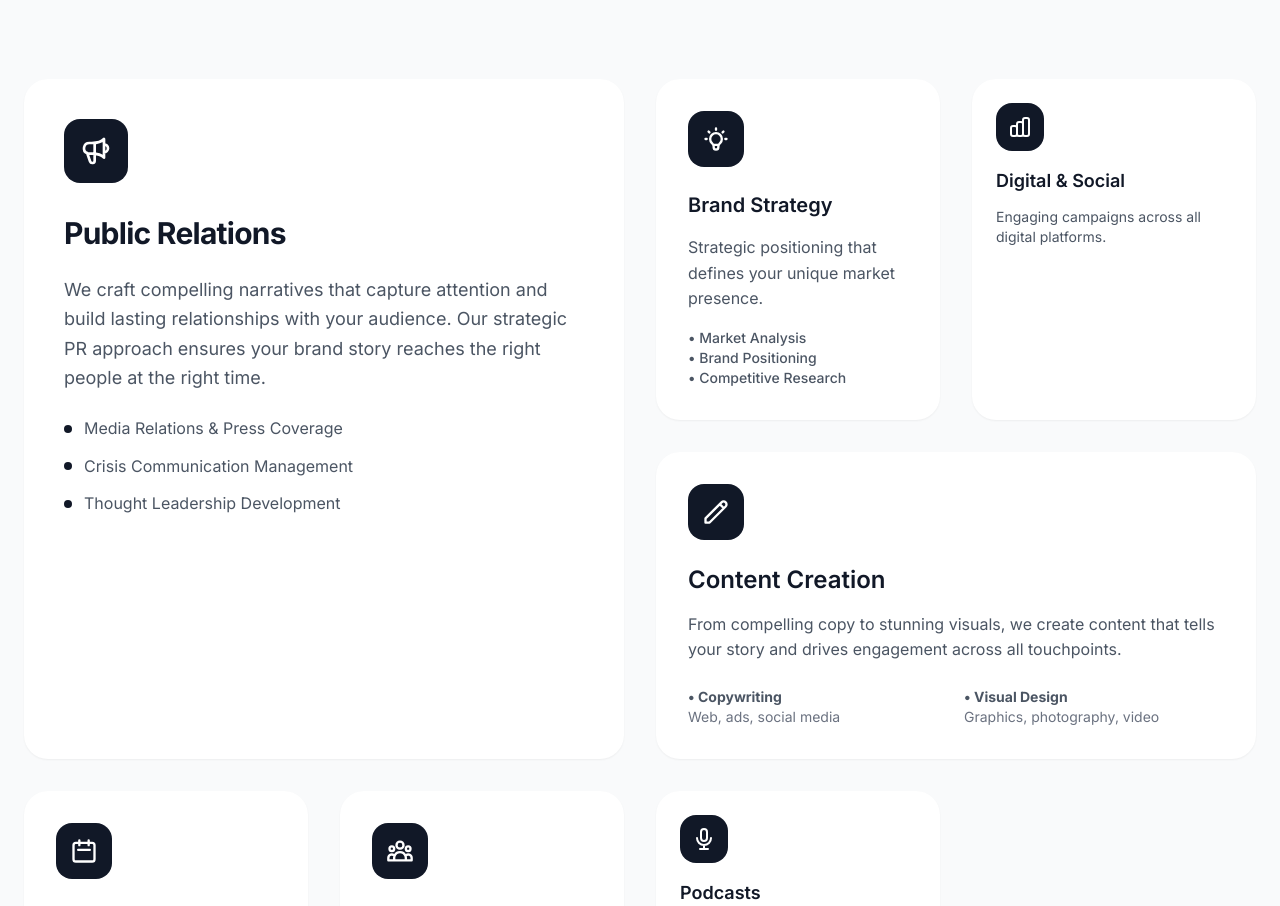
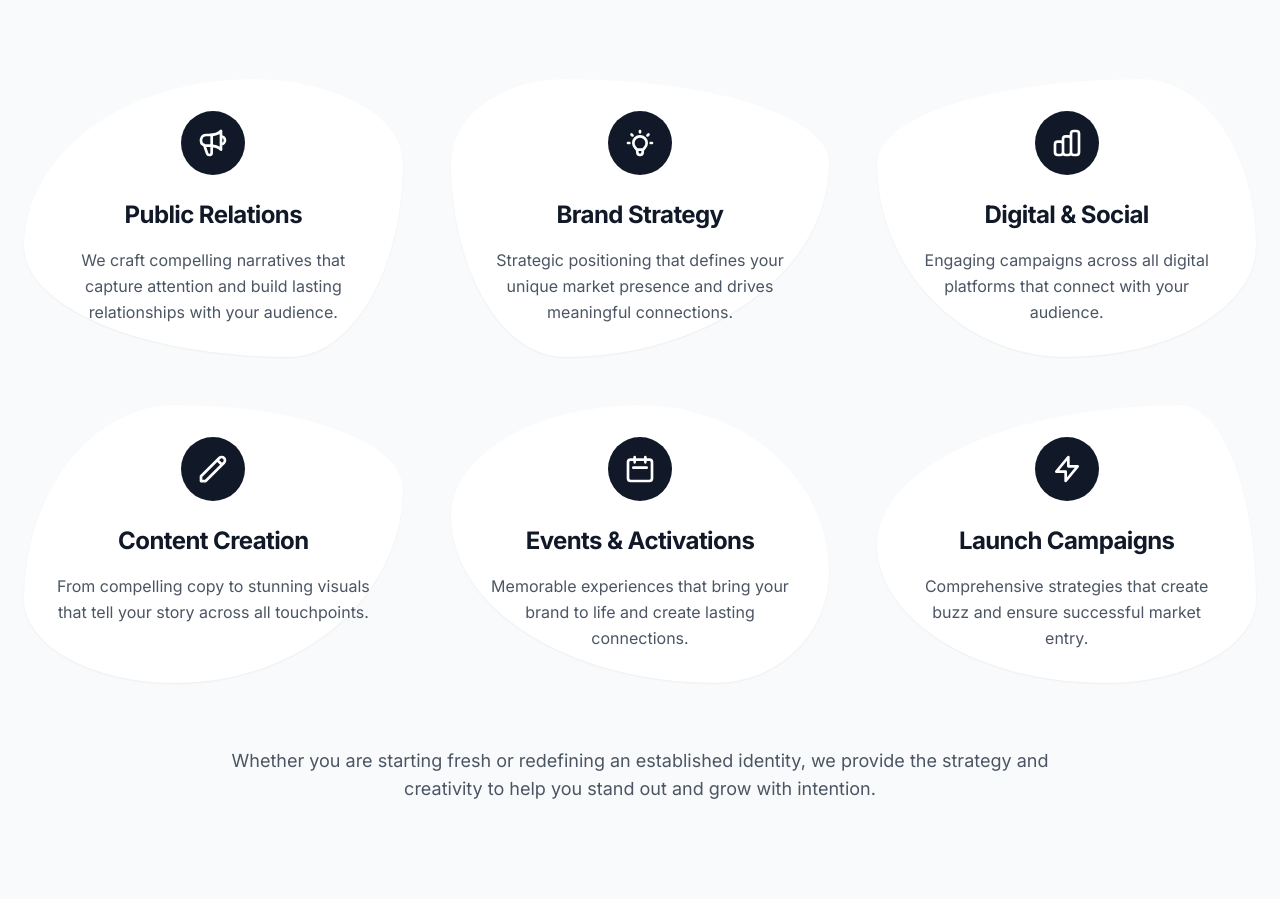
Before and after one commit to Neeraali-digital/BrandroFrontend-0.1, an Angular app: page / in a window 1280 px wide. Shown: the part 1860-2766 px from the top of the page. Built offline with nearby package versions, Linux system fonts and the light colour scheme.

Commit message:
theme updation 0.1

```diff
--- a/src/app/components/promises/promises.component.html
+++ b/src/app/components/promises/promises.component.html
@@ -17,159 +17,73 @@
       </p>
     </div>
 
-    <!-- Clean Services Grid -->
-    <div class="grid grid-cols-1 md:grid-cols-2 lg:grid-cols-4 gap-8">
+    <!-- Blob Services Grid -->
+    <div class="grid grid-cols-1 md:grid-cols-2 lg:grid-cols-3 gap-12">
 
-      <!-- Large Featured Card - Public Relations -->
-      <div class="lg:col-span-2 lg:row-span-2 group bg-white p-10 rounded-3xl shadow-sm hover:shadow-lg transition-all duration-300 hover:-translate-y-1">
-        <div class="w-16 h-16 bg-gray-900 rounded-2xl flex items-center justify-center mb-8 group-hover:scale-110 transition-transform duration-300">
+      <!-- Public Relations Blob -->
+      <div class="group bg-white p-8 shadow-sm hover:shadow-lg transition-all duration-300 hover:-translate-y-1 text-center" style="border-radius: 60% 40% 30% 70% / 60% 30% 70% 40%;">
+        <div class="w-16 h-16 bg-gray-900 rounded-full flex items-center justify-center mb-6 mx-auto group-hover:scale-110 transition-transform duration-300">
           <svg class="w-8 h-8 text-white" fill="none" stroke="currentColor" viewBox="0 0 24 24">
             <path stroke-linecap="round" stroke-linejoin="round" stroke-width="2" d="M11 5.882V19.24a1.76 1.76 0 01-3.417.592l-2.147-6.15M18 13a3 3 0 100-6M5.436 13.683A4.001 4.001 0 017 6h1.832c4.1 0 7.625-1.234 9.168-3v14c-1.543-1.766-5.067-3-9.168-3H7a3.988 3.988 0 01-1.564-.317z"></path>
           </svg>
         </div>
-        <h3 class="text-3xl font-bold text-gray-900 mb-6 tracking-tight">Public Relations</h3>
-        <p class="text-gray-600 text-lg mb-6 leading-relaxed">
-          We craft compelling narratives that capture attention and build lasting relationships with your audience. Our strategic PR approach ensures your brand story reaches the right people at the right time.
-        </p>
-        <ul class="space-y-3 text-gray-600">
-          <li class="flex items-center">
-            <span class="w-2 h-2 bg-gray-900 rounded-full mr-3"></span>
-            Media Relations & Press Coverage
-          </li>
-          <li class="flex items-center">
-            <span class="w-2 h-2 bg-gray-900 rounded-full mr-3"></span>
-            Crisis Communication Management
-          </li>
-          <li class="flex items-center">
-            <span class="w-2 h-2 bg-gray-900 rounded-full mr-3"></span>
-            Thought Leadership Development
-          </li>
-        </ul>
+        <h3 class="text-2xl font-bold text-gray-900 mb-4 tracking-tight">Public Relations</h3>
+        <p class="text-gray-600 leading-relaxed">We craft compelling narratives that capture attention and build lasting relationships with your audience.</p>
       </div>
 
-      <!-- Brand Strategy -->
-      <div class="group bg-white p-8 rounded-3xl shadow-sm hover:shadow-lg transition-all duration-300 hover:-translate-y-1">
-        <div class="w-14 h-14 bg-gray-900 rounded-2xl flex items-center justify-center mb-6 group-hover:scale-110 transition-transform duration-300">
-          <svg class="w-7 h-7 text-white" fill="none" stroke="currentColor" viewBox="0 0 24 24">
+      <!-- Brand Strategy Blob -->
+      <div class="group bg-white p-8 shadow-sm hover:shadow-lg transition-all duration-300 hover:-translate-y-1 text-center" style="border-radius: 30% 70% 70% 30% / 30% 30% 70% 70%;">
+        <div class="w-16 h-16 bg-gray-900 rounded-full flex items-center justify-center mb-6 mx-auto group-hover:scale-110 transition-transform duration-300">
+          <svg class="w-8 h-8 text-white" fill="none" stroke="currentColor" viewBox="0 0 24 24">
             <path stroke-linecap="round" stroke-linejoin="round" stroke-width="2" d="M9.663 17h4.673M12 3v1m6.364 1.636l-.707.707M21 12h-1M4 12H3m3.343-5.657l-.707-.707m2.828 9.9a5 5 0 117.072 0l-.548.547A3.374 3.374 0 0014 18.469V19a2 2 0 11-4 0v-.531c0-.895-.356-1.754-.988-2.386l-.548-.547z"></path>
           </svg>
         </div>
-        <h3 class="text-xl font-semibold text-gray-900 mb-4">Brand Strategy</h3>
-        <p class="text-gray-600 mb-4">Strategic positioning that defines your unique market presence.</p>
-        <div class="text-sm text-gray-600 font-medium">
-          • Market Analysis<br>
-          • Brand Positioning<br>
-          • Competitive Research
-        </div>
+        <h3 class="text-2xl font-bold text-gray-900 mb-4 tracking-tight">Brand Strategy</h3>
+        <p class="text-gray-600 leading-relaxed">Strategic positioning that defines your unique market presence and drives meaningful connections.</p>
       </div>
 
-      <!-- Digital Media -->
-      <div class="group bg-white p-6 rounded-3xl shadow-sm hover:shadow-lg transition-all duration-300 hover:-translate-y-1">
-        <div class="w-12 h-12 bg-gray-900 rounded-2xl flex items-center justify-center mb-4 group-hover:scale-110 transition-transform duration-300">
-          <svg class="w-6 h-6 text-white" fill="none" stroke="currentColor" viewBox="0 0 24 24">
+      <!-- Digital & Social Blob -->
+      <div class="group bg-white p-8 shadow-sm hover:shadow-lg transition-all duration-300 hover:-translate-y-1 text-center" style="border-radius: 70% 30% 50% 50% / 30% 60% 40% 70%;">
+        <div class="w-16 h-16 bg-gray-900 rounded-full flex items-center justify-center mb-6 mx-auto group-hover:scale-110 transition-transform duration-300">
+          <svg class="w-8 h-8 text-white" fill="none" stroke="currentColor" viewBox="0 0 24 24">
             <path stroke-linecap="round" stroke-linejoin="round" stroke-width="2" d="M9 19v-6a2 2 0 00-2-2H5a2 2 0 00-2 2v6a2 2 0 002 2h2a2 2 0 002-2zm0 0V9a2 2 0 012-2h2a2 2 0 012 2v10m-6 0a2 2 0 002 2h2a2 2 0 002-2m0 0V5a2 2 0 012-2h2a2 2 0 012 2v14a2 2 0 01-2 2h-2a2 2 0 01-2-2z"></path>
           </svg>
         </div>
-        <h3 class="text-lg font-semibold text-gray-900 mb-3">Digital & Social</h3>
-        <p class="text-gray-600 text-sm">Engaging campaigns across all digital platforms.</p>
+        <h3 class="text-2xl font-bold text-gray-900 mb-4 tracking-tight">Digital & Social</h3>
+        <p class="text-gray-600 leading-relaxed">Engaging campaigns across all digital platforms that connect with your audience.</p>
       </div>
 
-      <!-- Content Creation -->
-      <div class="lg:col-span-2 group bg-white p-8 rounded-3xl shadow-sm hover:shadow-lg transition-all duration-300 hover:-translate-y-1">
-        <div class="flex items-start justify-between mb-6">
-          <div class="w-14 h-14 bg-gray-900 rounded-2xl flex items-center justify-center group-hover:scale-110 transition-transform duration-300">
-            <svg class="w-7 h-7 text-white" fill="none" stroke="currentColor" viewBox="0 0 24 24">
-              <path stroke-linecap="round" stroke-linejoin="round" stroke-width="2" d="M15.232 5.232l3.536 3.536m-2.036-5.036a2.5 2.5 0 113.536 3.536L6.5 21.036H3v-3.572L16.732 3.732z"></path>
-            </svg>
-          </div>
+      <!-- Content Creation Blob -->
+      <div class="group bg-white p-8 shadow-sm hover:shadow-lg transition-all duration-300 hover:-translate-y-1 text-center" style="border-radius: 40% 60% 60% 40% / 70% 30% 70% 30%;">
+        <div class="w-16 h-16 bg-gray-900 rounded-full flex items-center justify-center mb-6 mx-auto group-hover:scale-110 transition-transform duration-300">
+          <svg class="w-8 h-8 text-white" fill="none" stroke="currentColor" viewBox="0 0 24 24">
+            <path stroke-linecap="round" stroke-linejoin="round" stroke-width="2" d="M15.232 5.232l3.536 3.536m-2.036-5.036a2.5 2.5 0 113.536 3.536L6.5 21.036H3v-3.572L16.732 3.732z"></path>
+          </svg>
         </div>
-        <h3 class="text-2xl font-semibold text-gray-900 mb-4">Content Creation</h3>
-        <p class="text-gray-600 mb-6">From compelling copy to stunning visuals, we create content that tells your story and drives engagement across all touchpoints.</p>
-        <div class="grid grid-cols-2 gap-4 text-sm">
-          <div class="text-gray-600">
-            <strong>• Copywriting</strong><br>
-            <span class="text-gray-500">Web, ads, social media</span>
-          </div>
-          <div class="text-gray-600">
-            <strong>• Visual Design</strong><br>
-            <span class="text-gray-500">Graphics, photography, video</span>
-          </div>
-        </div>
+        <h3 class="text-2xl font-bold text-gray-900 mb-4 tracking-tight">Content Creation</h3>
+        <p class="text-gray-600 leading-relaxed">From compelling copy to stunning visuals that tell your story across all touchpoints.</p>
       </div>
 
-      <!-- Events -->
-      <div class="lg:row-span-2 group bg-white p-8 rounded-3xl shadow-sm hover:shadow-lg transition-all duration-300 hover:-translate-y-1">
-        <div class="w-14 h-14 bg-gray-900 rounded-2xl flex items-center justify-center mb-6 group-hover:scale-110 transition-transform duration-300">
-          <svg class="w-7 h-7 text-white" fill="none" stroke="currentColor" viewBox="0 0 24 24">
+      <!-- Events & Activations Blob -->
+      <div class="group bg-white p-8 shadow-sm hover:shadow-lg transition-all duration-300 hover:-translate-y-1 text-center" style="border-radius: 50% 50% 30% 70% / 40% 60% 40% 60%;">
+        <div class="w-16 h-16 bg-gray-900 rounded-full flex items-center justify-center mb-6 mx-auto group-hover:scale-110 transition-transform duration-300">
+          <svg class="w-8 h-8 text-white" fill="none" stroke="currentColor" viewBox="0 0 24 24">
             <path stroke-linecap="round" stroke-linejoin="round" stroke-width="2" d="M8 7V3m8 4V3m-9 8h10M5 21h14a2 2 0 002-2V7a2 2 0 00-2-2H5a2 2 0 00-2 2v12a2 2 0 002 2z"></path>
           </svg>
         </div>
-        <h3 class="text-xl font-semibold text-gray-900 mb-4">Events & Activations</h3>
-        <p class="text-gray-600 mb-6">Memorable experiences that bring your brand to life and create lasting connections.</p>
-        <div class="space-y-4">
-          <div class="bg-gray-50 p-4 rounded-2xl hover:bg-gray-100 transition-colors duration-200">
-            <h4 class="font-medium text-gray-900 mb-2">Launch Events</h4>
-            <p class="text-sm text-gray-600">Product launches and brand reveals</p>
-          </div>
-          <div class="bg-gray-50 p-4 rounded-2xl hover:bg-gray-100 transition-colors duration-200">
-            <h4 class="font-medium text-gray-900 mb-2">Corporate Events</h4>
-            <p class="text-sm text-gray-600">Conferences and networking</p>
-          </div>
-          <div class="bg-gray-50 p-4 rounded-2xl hover:bg-gray-100 transition-colors duration-200">
-            <h4 class="font-medium text-gray-900 mb-2">Experiential</h4>
-            <p class="text-sm text-gray-600">Pop-ups and activations</p>
-          </div>
-        </div>
+        <h3 class="text-2xl font-bold text-gray-900 mb-4 tracking-tight">Events & Activations</h3>
+        <p class="text-gray-600 leading-relaxed">Memorable experiences that bring your brand to life and create lasting connections.</p>
       </div>
 
-      <!-- Influencer Partnerships -->
-      <div class="group bg-white p-8 rounded-3xl shadow-sm hover:shadow-lg transition-all duration-300 hover:-translate-y-1">
-        <div class="w-14 h-14 bg-gray-900 rounded-2xl flex items-center justify-center mb-6 group-hover:scale-110 transition-transform duration-300">
-          <svg class="w-7 h-7 text-white" fill="none" stroke="currentColor" viewBox="0 0 24 24">
-            <path stroke-linecap="round" stroke-linejoin="round" stroke-width="2" d="M17 20h5v-2a3 3 0 00-5.356-1.857M17 20H7m10 0v-2c0-.656-.126-1.283-.356-1.857M7 20H2v-2a3 3 0 015.356-1.857M7 20v-2c0-.656.126-1.283.356-1.857m0 0a5.002 5.002 0 019.288 0M15 7a3 3 0 11-6 0 3 3 0 016 0zm6 3a2 2 0 11-4 0 2 2 0 014 0zM7 10a2 2 0 11-4 0 2 2 0 014 0z"></path>
+      <!-- Launch Campaigns Blob -->
+      <div class="group bg-white p-8 shadow-sm hover:shadow-lg transition-all duration-300 hover:-translate-y-1 text-center" style="border-radius: 80% 20% 40% 60% / 50% 70% 30% 50%;">
+        <div class="w-16 h-16 bg-gray-900 rounded-full flex items-center justify-center mb-6 mx-auto group-hover:scale-110 transition-transform duration-300">
+          <svg class="w-8 h-8 text-white" fill="none" stroke="currentColor" viewBox="0 0 24 24">
+            <path stroke-linecap="round" stroke-linejoin="round" stroke-width="2" d="M13 10V3L4 14h7v7l9-11h-7z"></path>
           </svg>
         </div>
-        <h3 class="text-xl font-semibold text-gray-900 mb-4">Influencer Partnerships</h3>
-        <p class="text-gray-600 mb-4">Strategic collaborations with the right voices to amplify your message.</p>
-        <div class="text-sm text-gray-600 font-medium">
-          Micro to Macro Influencers<br>
-          Campaign Management<br>
-          Performance Tracking
-        </div>
-      </div>
-
-      <!-- Podcasts -->
-      <div class="group bg-white p-6 rounded-3xl shadow-sm hover:shadow-lg transition-all duration-300 hover:-translate-y-1">
-        <div class="w-12 h-12 bg-gray-900 rounded-2xl flex items-center justify-center mb-4 group-hover:scale-110 transition-transform duration-300">
-          <svg class="w-6 h-6 text-white" fill="none" stroke="currentColor" viewBox="0 0 24 24">
-            <path stroke-linecap="round" stroke-linejoin="round" stroke-width="2" d="M19 11a7 7 0 01-7 7m0 0a7 7 0 01-7-7m7 7v4m0 0H8m4 0h4m-4-8a3 3 0 01-3-3V5a3 3 0 116 0v6a3 3 0 01-3 3z"></path>
-          </svg>
-        </div>
-        <h3 class="text-lg font-semibold text-gray-900 mb-3">Podcasts</h3>
-        <p class="text-gray-600 text-sm">Voice content that builds authority and connects with audiences.</p>
-      </div>
-
-      <!-- Launch Campaigns -->
-      <div class="lg:col-span-2 group bg-white p-8 rounded-3xl shadow-sm hover:shadow-lg transition-all duration-300 hover:-translate-y-1">
-        <div class="flex items-center justify-between mb-6">
-          <div class="w-14 h-14 bg-gray-900 rounded-2xl flex items-center justify-center group-hover:scale-110 transition-transform duration-300">
-            <svg class="w-7 h-7 text-white" fill="none" stroke="currentColor" viewBox="0 0 24 24">
-              <path stroke-linecap="round" stroke-linejoin="round" stroke-width="2" d="M13 10V3L4 14h7v7l9-11h-7z"></path>
-            </svg>
-          </div>
-          <div class="text-right">
-            <span class="text-gray-900 text-2xl font-bold">360°</span>
-            <p class="text-gray-600 text-sm font-medium">Full Service</p>
-          </div>
-        </div>
-        <h3 class="text-2xl font-semibold text-gray-900 mb-4">Launch Campaigns</h3>
-        <p class="text-gray-600 mb-6">Comprehensive launch strategies that create buzz, drive awareness, and ensure successful market entry for your products or services.</p>
-        <div class="flex flex-wrap gap-2">
-          <span class="bg-gray-100 text-gray-700 px-3 py-1 rounded-full text-sm hover:bg-gray-200 transition-colors duration-200">Pre-Launch</span>
-          <span class="bg-gray-100 text-gray-700 px-3 py-1 rounded-full text-sm hover:bg-gray-200 transition-colors duration-200">Launch Day</span>
-          <span class="bg-gray-100 text-gray-700 px-3 py-1 rounded-full text-sm hover:bg-gray-200 transition-colors duration-200">Post-Launch</span>
-          <span class="bg-gray-100 text-gray-700 px-3 py-1 rounded-full text-sm hover:bg-gray-200 transition-colors duration-200">Analytics</span>
-        </div>
+        <h3 class="text-2xl font-bold text-gray-900 mb-4 tracking-tight">Launch Campaigns</h3>
+        <p class="text-gray-600 leading-relaxed">Comprehensive strategies that create buzz and ensure successful market entry.</p>
       </div>
     </div>
 
--- a/src/app/components/story/story.component.html
+++ b/src/app/components/story/story.component.html
@@ -38,7 +38,7 @@
 
           <!-- Center content -->
           <div class="text-center z-10">
-            <div class="w-20 h-20 bg-gray-900 rounded-2xl flex items-center justify-center mb-6 mx-auto hover:scale-105 transition-transform duration-300">
+            <div class="w-80 h-80 bg-gray-900 rounded-2xl flex items-center justify-center mb-6 mx-auto hover:scale-105 transition-transform duration-300">
               <iframe
                 class="w-full h-full rounded-xl"
                 src="https://www.youtube.com/embed/xgrXgYYd5cA?si=Sb4ZqiJkjQwQr6oE"
```
Also changed, not shown: src/app/components/hero/hero.component.html (+9 -0 lines).
